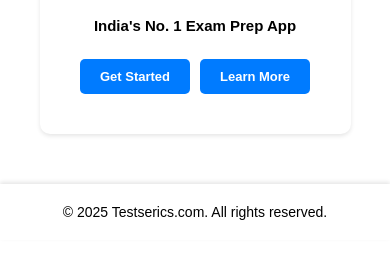
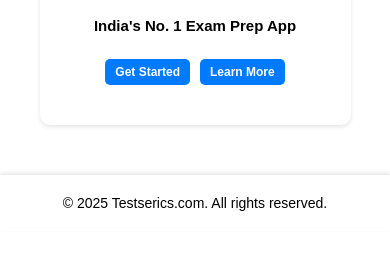
Before and after one commit to Rajakumardeveloper/Testserics, a plain HTML site: page Index.html in a window 390 px wide. Shown: the part 433-692 px from the top of the page. Drawn offline with Linux system fonts and the light colour scheme; a web font is replaced by a local one.

Commit message:
Update Index.html

```diff
--- a/Index.html
+++ b/Index.html
@@ -181,7 +181,8 @@
       }
 
       .hero-button {
-        font-size: 13px;
+        font-size: 12px;
+        padding: 6px 10px;
       }
     }
   </style>
```
